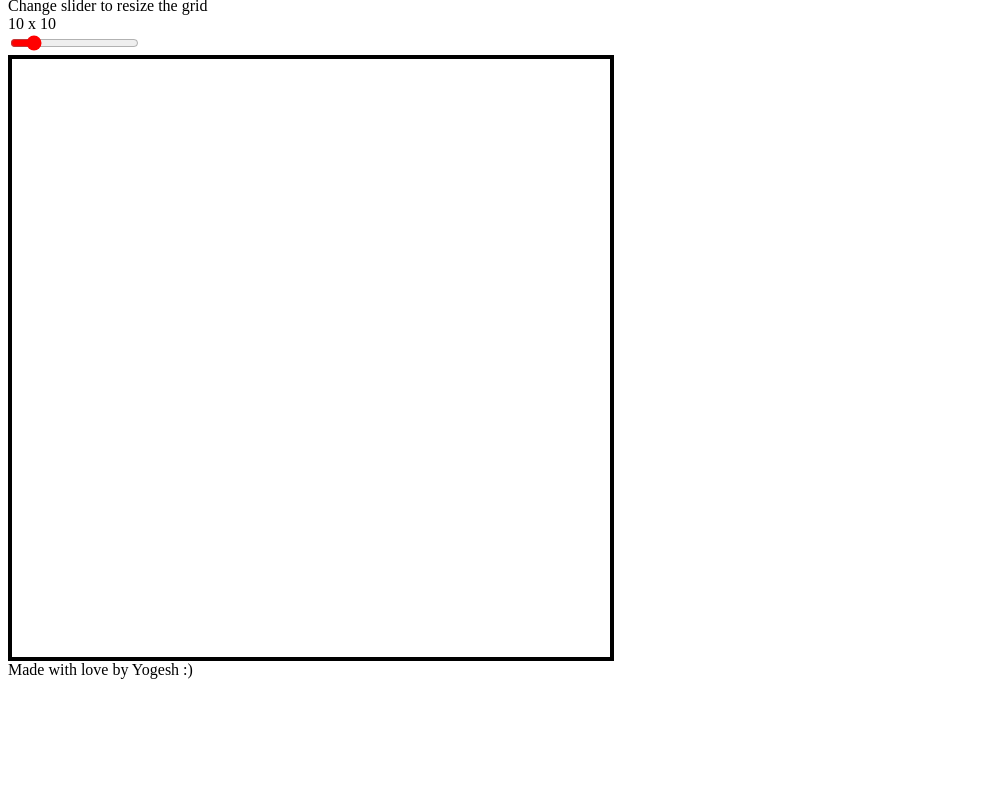
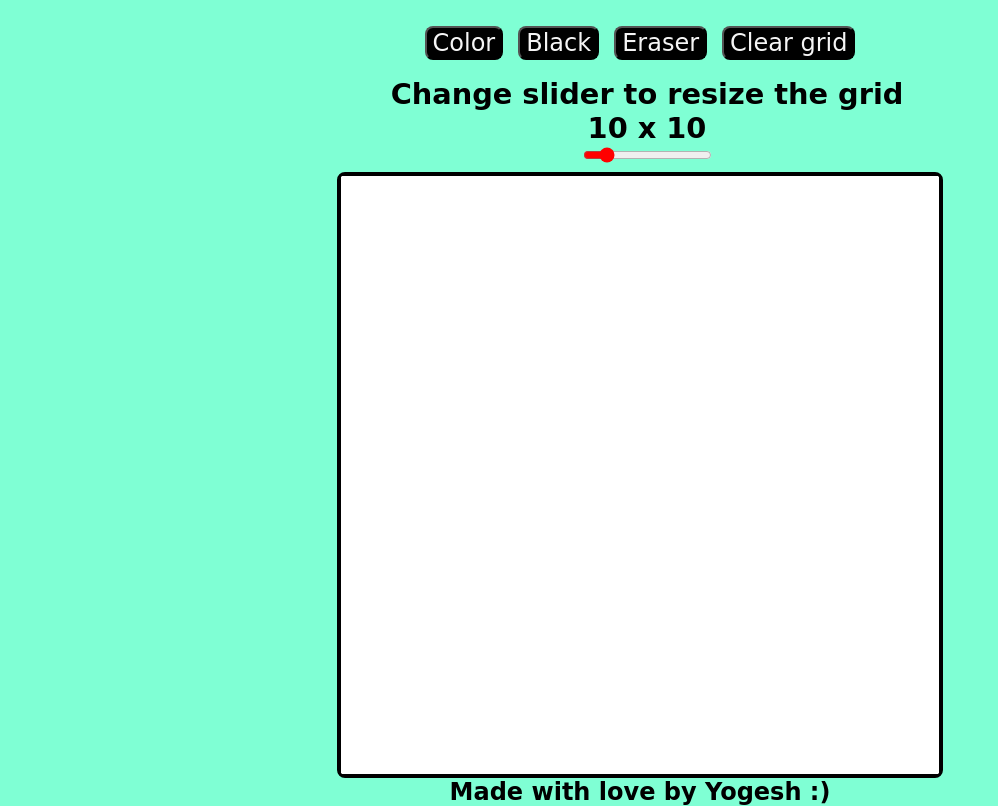
Before and after one commit to yogesh200002/etch-a-sketch, a plain HTML site: page index.html in a window 1280 px wide. Shown: the part 104-910 px from the top of the page, without its empty margins (0-998 px from the left). Before the commit the page ends 800 px from the top, so only its background shows below. Drawn offline with Linux system fonts and the light colour scheme; a web font is replaced by a local one.

Commit message:
Added new styles and fonts

```diff
--- a/style.css
+++ b/style.css
@@ -1,3 +1,71 @@
+@import url('https://fonts.googleapis.com/css2?family=Send+Flowers&display=swap');
+body{
+    display: flex;
+    margin: 0;
+    flex-direction: column;
+    height: 100vh;
+    background-color: aquamarine;
+    font-family: 'Send Flowers', cursive;
+    font-size: x-large;
+}
+
+h1{
+    text-align: center;
+}
+
+.buttonContainer{
+    display: flex;
+    justify-content: center;
+    margin: 10px;
+    gap: 15px;
+}
+
+button{
+    font-size: x-large;
+    font-family: 'Send Flowers', cursive;
+    transition-duration: 0.4s;
+    height: fit-content;
+    width: fit-content;
+    border-radius: 8px;
+    background-color: black;
+    color: whitesmoke;
+}
+
+button:hover{
+    box-shadow: 0 12px 16px 0 rgba(0,0,0,0.24), 0 17px 50px 0 rgba(0,0,0,0.19) !important;
+    background-color: greenyellow !important;
+}
+
 .slidecontainer{
     width: 100%;
+    display: flex;
+    flex-direction: column;
+    align-items: center;
+    margin: 7px;
+    font-size: larger;
+    font-weight: bold;
 }
+
+.gridContainer{
+    display: flex;
+    justify-content: center;
+}
+
+.container{
+    display : grid;
+    border-radius: 8px;
+    padding : 0px;
+    height : 600px;
+    width : 600px;
+    border-style : solid;
+    background-color: white;
+}
+
+footer{
+    justify-content: center;
+    display: flex;
+    margin-top: auto;
+    height: 20px;
+    font-size: x-large;
+    font-weight: bold;
+}
```
